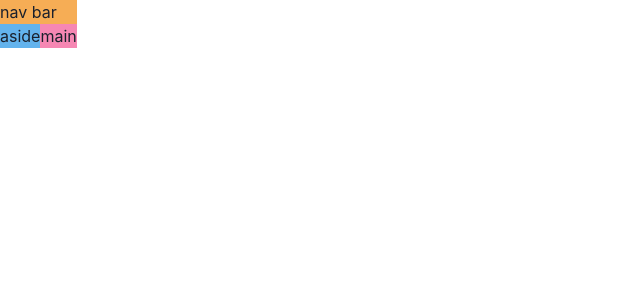
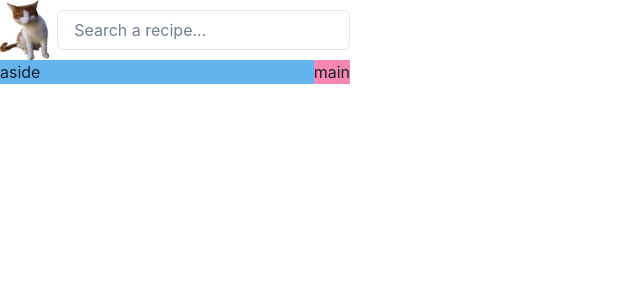
Before and after one commit to dariaCusutura/RecipesHub-FE, a React (Vite) app in the folder vite-project/: page / in a window 1280 px wide. Shown: the top 300 px of the page, without its empty margins (0-640 px from the left). Built offline with nearby package versions, Linux system fonts and the light colour scheme.

Commit message:
Build a nav bar

```diff
--- a/vite-project/src/App.tsx
+++ b/vite-project/src/App.tsx
@@ -1,4 +1,5 @@
 import { Grid, GridItem, Show } from "@chakra-ui/react";
+import NavBar from "./components/NavBar";
 
 function App() {
   return (
@@ -12,8 +13,8 @@ function App() {
         lg: "200px, 1fr",
       }}
     >
-      <GridItem area="nav" bg="orange.300">
-        nav bar
+      <GridItem area="nav">
+        <NavBar/>
       </GridItem>
       <GridItem area="main" bg="pink.300">
         main
--- /dev/null
+++ b/vite-project/src/components/NavBar.tsx
@@ -0,0 +1,13 @@
+import { HStack, Image, Input } from "@chakra-ui/react";
+import logo from "./logo.png";
+
+const NavBar = () => {
+  return (
+    <HStack justifyContent="space-between">
+      <Image src={logo} boxSize="60px" />
+      <Input placeholder="Search a recipe..." />;
+    </HStack>
+  );
+};
+
+export default NavBar;
```
Also changed, not shown: vite-project/src/components/logo.png (added).
